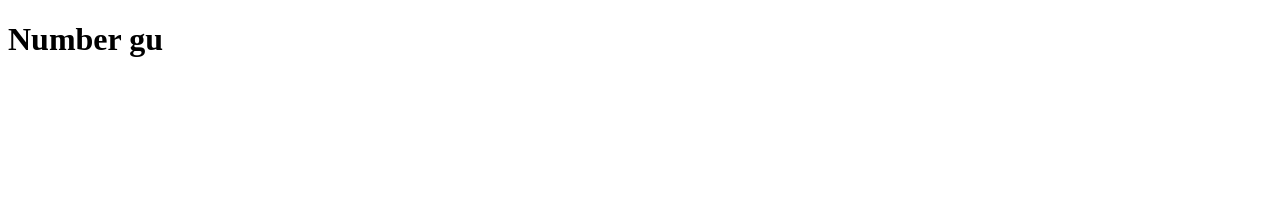
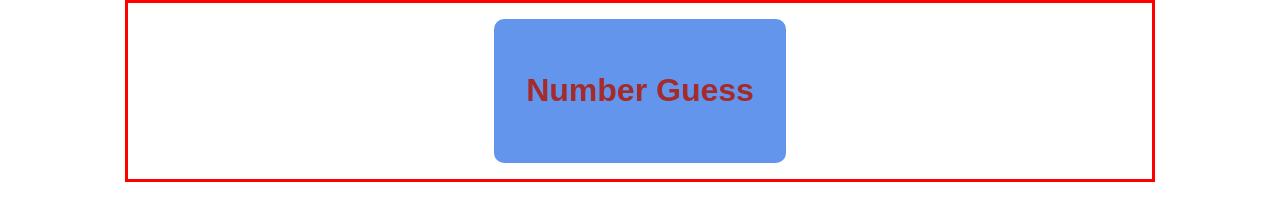
Before and after one commit to eraynai/number-guess, a plain HTML site: page index.html in a window 1280 px wide. Drawn offline with Linux system fonts and the light colour scheme.

Commit message:
first element set up

```diff
--- a/index.html
+++ b/index.html
@@ -4,12 +4,13 @@
     <meta charset="UTF-8">
     <meta name="viewport" content="width=device-width, initial-scale=1.0">
     <title>number guess</title>
+    <link href="style.css" rel="stylesheet">
 </head>
 <body>
     <div class="container">
         <div class="container-flex">
-            <div class="container_header">
-                <h1>Number gu</h1>
+            <div class="container-header">
+                <h1>Number Guess</h1>
             </div>
         </div>
     </div>
--- a/style.css
+++ b/style.css
@@ -0,0 +1,24 @@
+body {
+    margin: 0;
+    padding: 0;
+    font-family: Arial, Helvetica, sans-serif;
+}
+
+.container {
+    border: 3px red solid;
+    width: 80%;
+    margin: 0 auto;
+}
+
+.container-flex {
+    display: flex;
+    justify-content: center;
+}
+
+.container-header {
+    color:brown;
+    background: cornflowerblue;
+    padding: 2em;
+    margin: 1em;
+    border-radius: 10px;
+}
```
